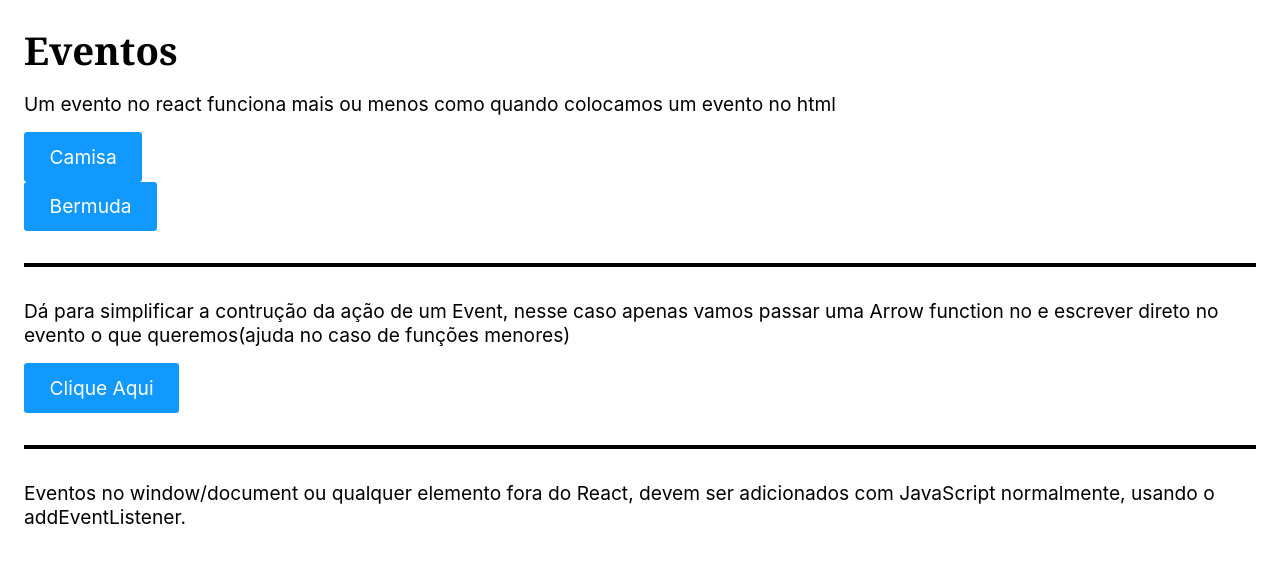
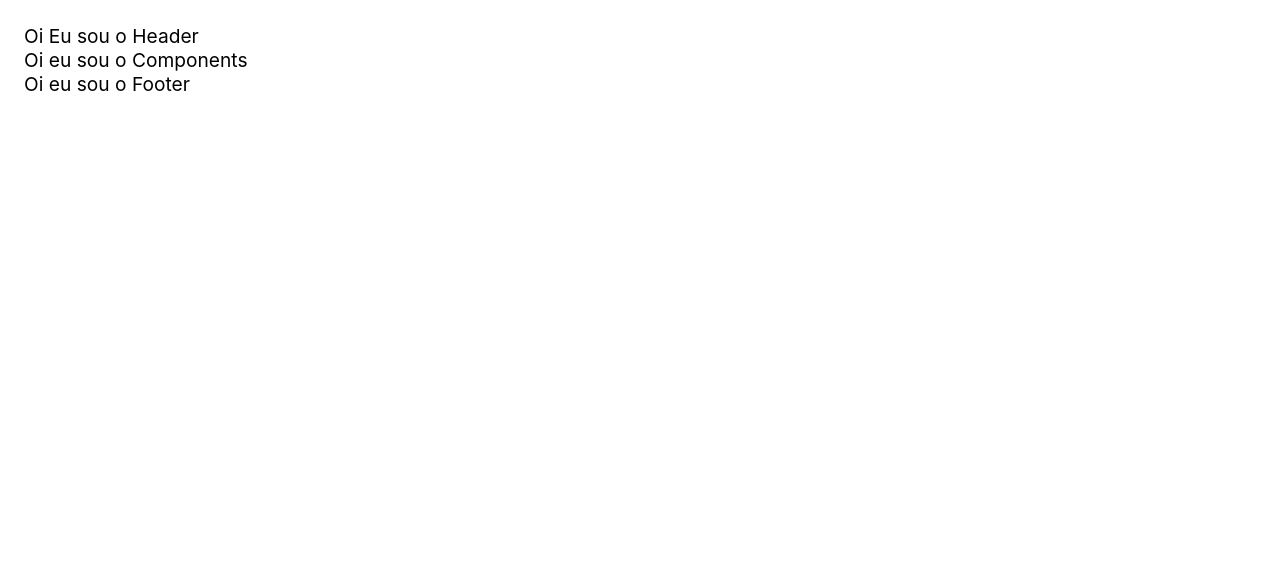
Before and after one commit to BigJobsArtur/curso_react_origamid, a React (Create React App) app: page / in a window 1280 px wide. Shown: the top 562 px of the page. Built offline with nearby package versions, Linux system fonts and the light colour scheme.

Commit message:
Aula 210 Componentes

```diff
--- /dev/null
+++ b/src/components/210-componentes/Footer.js
@@ -0,0 +1,7 @@
+import React from "react";
+
+const Footer = () => {
+  return <div>Oi eu sou o Footer</div>;
+};
+
+export default Footer;
--- /dev/null
+++ b/src/components/210-componentes/Header.js
@@ -0,0 +1,7 @@
+import React from "react";
+
+const Header = () => {
+  return <div>Oi Eu sou o Header</div>;
+};
+
+export default Header;
--- /dev/null
+++ b/src/components/210-componentes/index.js
@@ -0,0 +1,15 @@
+import React from "react";
+import Footer from "./Footer";
+import Header from "./Header";
+
+const Components210 = () => {
+  return (
+    <div>
+      <Header />
+      Oi eu sou o Components
+      <Footer />
+    </div>
+  );
+};
+
+export default Components210;
--- a/src/index.js
+++ b/src/index.js
@@ -1,10 +1,10 @@
 import React from "react";
 import ReactDOM from "react-dom";
-import Eventos209 from "./components/209-eventos";
+import Components210 from "./components/210-componentes";
 
 ReactDOM.render(
   <React.StrictMode>
-    <Eventos209 />
+    <Components210 />
   </React.StrictMode>,
   document.getElementById("root")
 );
```
